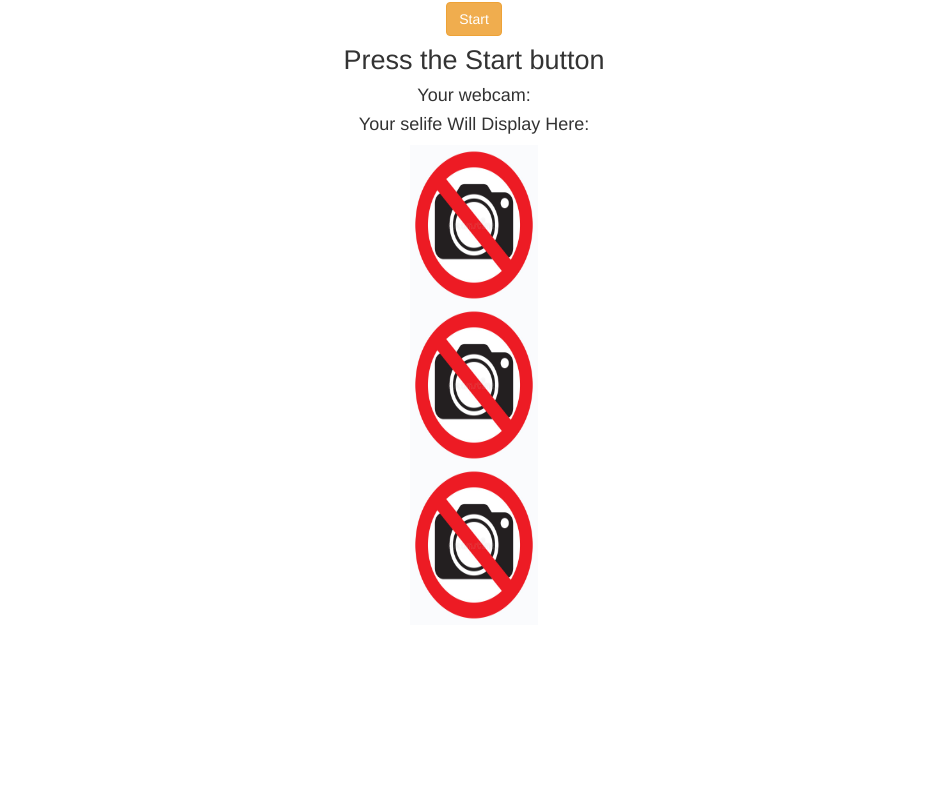
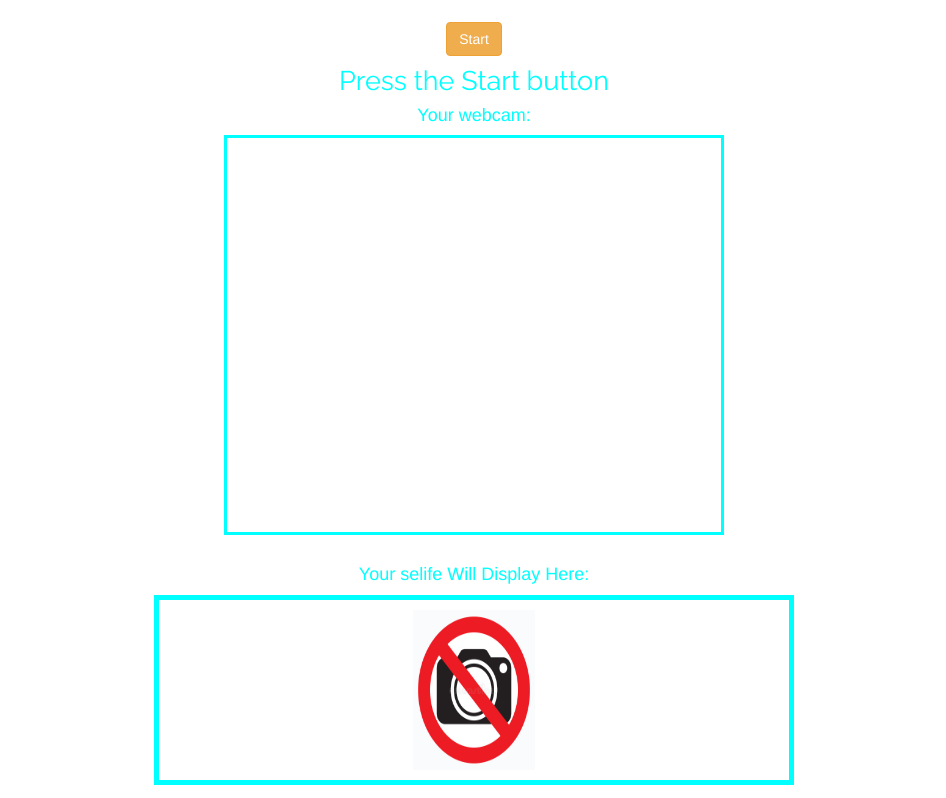
Before and after one commit to 9064674754/Selfie, a plain HTML site: page index.html in a window 1280 px wide. Shown: the part 188-986 px from the top of the page, without its empty margins (166-1112 px from the left). Before the commit the page ends 813 px from the top, so only its background shows below. Drawn offline with nearby package versions, Linux system fonts and the light colour scheme; a web font is replaced by a local one.

Commit message:
Add files via upload

```diff
--- a/index.html
+++ b/index.html
@@ -3,33 +3,47 @@
 <head>
     <title>Collage Web App</title>
     <meta name="viewport" content="width=device-width, initial-scale=1">
+    <link rel="stylesheet" href="style.css">
     <link rel="stylesheet" href="https://maxcdn.bootstrapcdn.com/bootstrap/3.4.0/css/bootstrap.min.css">
     <script src="https://ajax.googleapis.com/ajax/libs/jquery/3.4.1/jquery.min.js"></script>
     <script src="https://maxcdn.bootstrapcdn.com/bootstrap/3.4.0/js/bootstrap.min.js"></script>
-
+    <link rel="preconnect" href="https://fonts.googleapis.com">
+    <link rel="preconnect" href="https://fonts.gstatic.com" >
+    <link rel="preconnect" href="https://fonts.googleapis.com">
+<link rel="preconnect" href="https://fonts.gstatic.com" >
+<link rel="preconnect" href="https://fonts.googleapis.com">
+<link rel="preconnect" href="https://fonts.gstatic.com" crossorigin>
+<link href="https://fonts.googleapis.com/css2?family=Raleway&display=swap" rel="stylesheet">
+<link href="https://fonts.googleapis.com/css2?family=Roboto&display=swap" rel="stylesheet">
+    <link href="https://fonts.googleapis.com/css2?family=Sofia&display=swap" rel="stylesheet">
     <script src="https://cdnjs.cloudflare.com/ajax/libs/webcamjs/1.0.26/webcam.js" type="text/javascript"></script>
 
 </head>
 
 <body>
     <center>
-    <h1>Collage Web App</h1>
+    <h1 style="font-family: 'Sofia', cursive;">Collage Web App</h1>
     <hr>
      <h3>As soon as the popup appears, please click Allow. After you've spoken a command,</h3>
      <h2>Say "selfie" for Taking your selfies and to make a Collage</h2>
+     <br>
      <button class="btn btn-warning">Start</button>
-     <h4 style="font-size: 27px;">Press the Start button</h4>
+     <h4 style="font-size: 27px;font-family: 'Raleway', sans-serif;" >Press the Start button</h4>
      <h4 >Your webcam:</h5>
+        <div id="camera" style="height: 400px;width: 500px;border-style:solid;"></div>
+        <br>
      <h4>Your selife Will Display Here:</h4>
-     <div id=" resultRow">
-        <div id=" result 1">
-        <img src="pic1.jpg" style="width: 10%;height: 20%; ">
+     <div id=" resultRow" style="display: inline;">
+        <div id="result1">
+        <img src="pic1.jpg" >
         </div>
-        <div id=" result2">
-            <img src="pic1.jpg" style="width: 10%;height: 20%; ">
+        <br>
+        <div id="result2">
+            <img src="pic1.jpg" >
         </div>
-        <div id=" result3">
-            <img src="pic1.jpg" style="width: 10%;height: 20%; ">
+        <br>
+        <div id="result3">
+            <img src="pic1.jpg" >
         </div>
         </div>
     </center>
--- /dev/null
+++ b/style.css
@@ -0,0 +1,17 @@
+#result1:hover,#result2:hover,#result3:hover{
+    border-radius: 30px;
+
+}
+#result1,#result2,#result3{
+    border: 5px solid aqua;
+    width: 50%;
+    padding:10px;
+    box-shadow: 5px;
+}
+img{
+    width: 20%;
+    height: 20%;
+}
+body{
+    color: aqua !important;
+}
```
